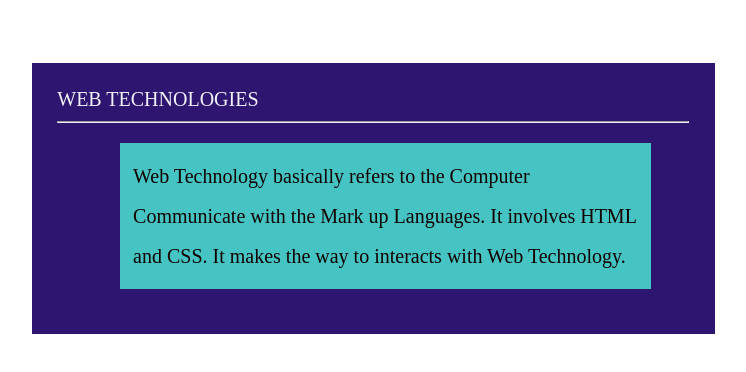
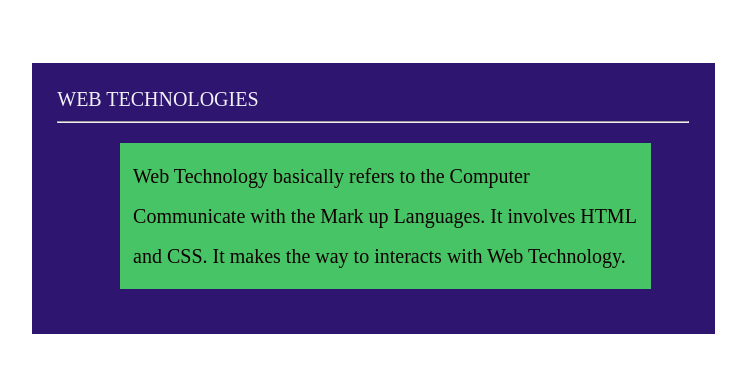
Before and after one commit to c-vani/WEBTech, a plain HTML site: page Assignment3-q4.html in a window 1280 px wide. Shown: the whole page, without its empty margins (292-1038 px from the left). Drawn offline with Linux system fonts and the light colour scheme.

Commit message:
Update Assignment3-q4.html

```diff
--- a/Assignment3-q4.html
+++ b/Assignment3-q4.html
@@ -17,7 +17,7 @@
         }
 
         .big>p {
-            background-color: #46c4c4 ;
+            background-color: #46c466 ;
             color: rgb(17, 1, 1);
             text-align: left;
             width: 80%;
```
